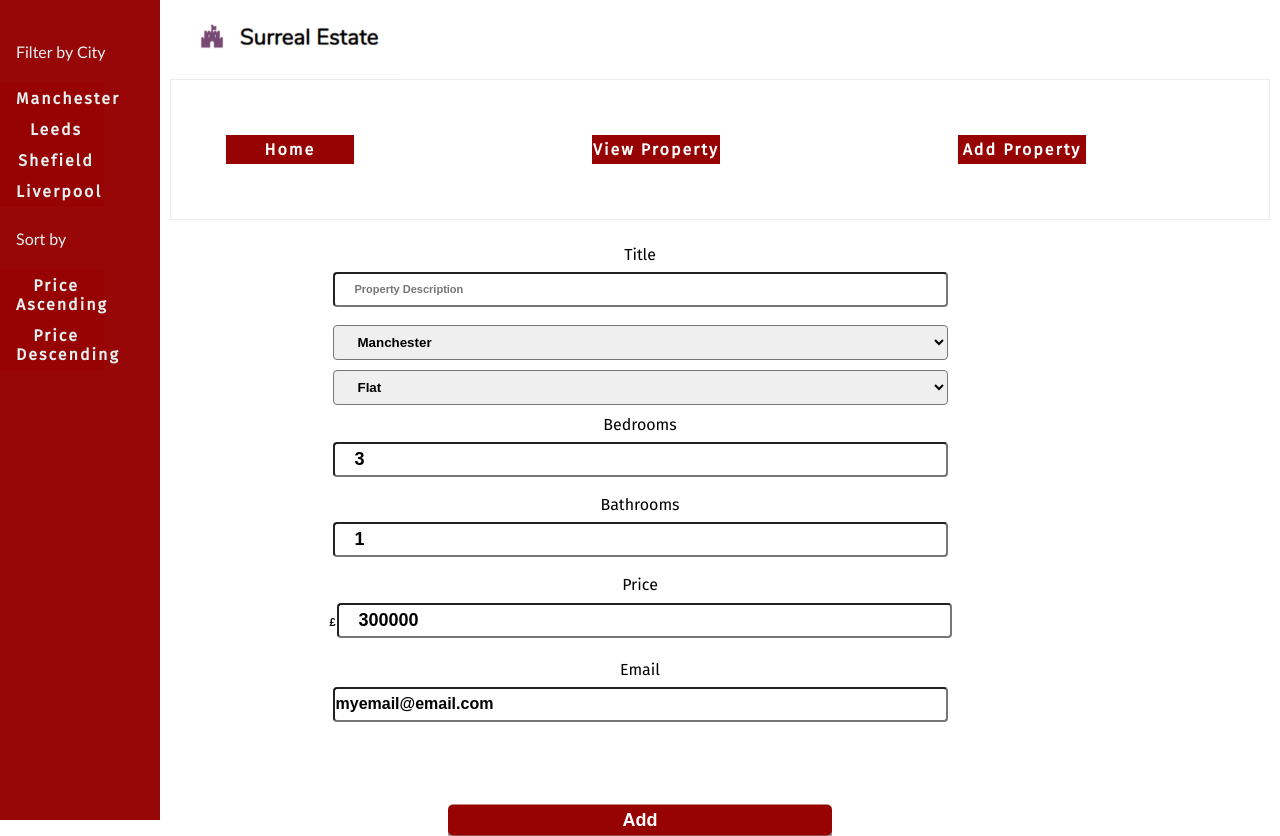
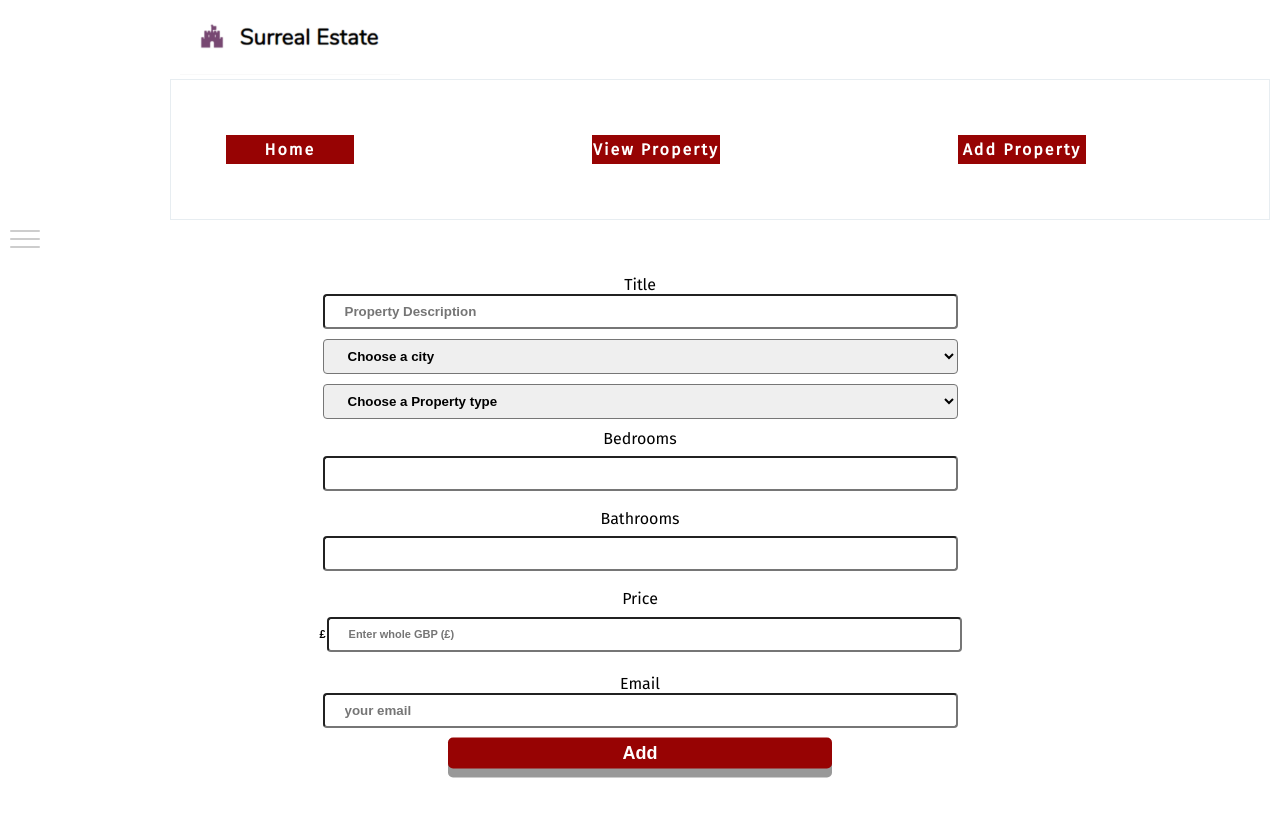
Before and after one commit to 56aint/surreal-estate, a React (Create React App) app: page /add-property in a window 1280 px wide. After the commit the page ends 800 px from the top, so only its background shows below. Built offline with nearby package versions, Linux system fonts and the light colour scheme.

Commit message:
more css, select menu option-not-getting-updated & SideBar component test

```diff
--- a/src/components/AddProperty.js
+++ b/src/components/AddProperty.js
@@ -8,12 +8,12 @@ const AddProperty = () => {
   const initialState = {
     fields: {
       title: "",
-      city: "Manchester",
-      type: "Flat",
-      bedrooms: 3,
-      bathrooms: 1,
-      price: 300000,
-      email: "myemail@email.com",
+      city: "",
+      type: "",
+      bedrooms: "",
+      bathrooms: "",
+      price: "",
+      email: "",
     },
     alert: {
       message: "",
@@ -78,6 +78,7 @@ const AddProperty = () => {
               value="fields.city"
               onChange={handleFieldChange}
             >
+              <option value="">Choose a city</option>
               <option value="Manchester">Manchester</option>
               <option value="Leeds">Leeds</option>
               <option value="Shefield">Shefield</option>
@@ -92,6 +93,7 @@ const AddProperty = () => {
               value="fields.type"
               onChange={handleFieldChange}
             >
+              <option value="">Choose a Property type</option>
               <option value="Flat">Flat</option>
               <option value="Detached">Detached</option>
               <option value="Semi-Detached">Semi-Detached</option>
--- a/src/components/SideBar.js
+++ b/src/components/SideBar.js
@@ -19,20 +19,40 @@ const SideBar = () => {
     });
   };
   return (
-    <div className="sidebar">
+    <nav role="navigation">
+      <div className="sidebarToggle">
+        <input name="toggle" type="checkbox" />
+        <label htmlFor="toggle">
+          <span>menu</span>
+          <div />
+          <div />
+          <div />
+        </label>
+
+        <ul className="sidebar">
           <p className="sidebar-title">Filter by City</p>
           <Link to={buildQueryString("query", { city: "Manchester" })}>
-        Manchester
+            <li>Manchester</li>
           </Link>
-      <Link to={buildQueryString("query", { city: "Leeds" })}>Leeds</Link>
-      <Link to={buildQueryString("query", { city: "Shefield" })}>Shefield</Link>
+          <Link to={buildQueryString("query", { city: "Leeds" })}>
+            <li>Leeds</li>
+          </Link>
+          <Link to={buildQueryString("query", { city: "Shefield" })}>
+            <li>Shefield</li>
+          </Link>
           <Link to={buildQueryString("query", { city: "Liverpool" })}>
-        Liverpool
+            <li>Liverpool</li>
           </Link>
           <p className="sidebar-title">Sort by</p>
-      <Link to={buildQueryString("sort", { price: 1 })}>Price Ascending</Link>
-      <Link to={buildQueryString("sort", { price: -1 })}>Price Descending</Link>
+          <Link to={buildQueryString("sort", { price: 1 })}>
+            <li>Price Ascending</li>
+          </Link>
+          <Link to={buildQueryString("sort", { price: -1 })}>
+            <li>Price Descending</li>
+          </Link>
+        </ul>
       </div>
+    </nav>
   );
 };
 
--- a/src/styles/AddProperty.css
+++ b/src/styles/AddProperty.css
@@ -1,12 +1,12 @@
 .add-property {
-  padding: 10px;
-  margin: 10px;
+  padding: 0px;
+  margin: 0px;
 }
 
 .add-property-button {
   width: 30%;
   position: absolute;
-  top: 100%;
+  /*top: 100%;*/
   left: 50%;
   -ms-transform: translate(-50%, -50%);
   transform: translate(-50%, -50%);
@@ -45,7 +45,7 @@
   align-items: center;
   padding: 5px;
 }
-input {
+input[type = number] {
   width: 50%;
   padding: 2px 20px;
   margin: 8px 0;
@@ -53,18 +53,39 @@ input {
   border-radius: 4px;
   font: 11px Arial;
   font-weight: bolder;
-
   height: 35px;
 }
-select {
+
+input[type = text], select {
   width: 50%;
-  padding: 4px 20px;
+  padding: 2px 20px;
+  box-sizing: border-box;
   border-radius: 4px;
   font: 13px;
   font-family: sans-serif;
   font-weight: bolder;
   height: 35px;
 }
+
+input[type = email] {
+  width: 50%;
+  padding: 2px 20px;
+  box-sizing: border-box;
+  border-radius: 4px;
+  font: 13px;
+  font-family: sans-serif;
+  font-weight: bolder;
+  height: 35px;
+}
+/*span.property-type {
+  display: inline-block;
+  text-align: center;
+  padding: 1px;
+  font: 11px Arial;
+  font-weight: bolder;
+  width: 100%;
+  height: 35px;
+}*/
 
 /*span.gbp {
   float: left;
@@ -86,10 +107,10 @@ span.gbp::before {
   padding: 1px;
 }
 
-.number-input {
+/*.number-input {
   font-size: large;
 }
 .email-input {
   font-size: medium;
   padding: 1px;
-}
+}*/
--- a/src/styles/Alert.css
+++ b/src/styles/Alert.css
@@ -4,6 +4,7 @@
 .alert-success {
   background-color: grey;
   color: green;
+  text-align: center;
 }
 
 .alert-error {
--- a/src/styles/PropertyCard.css
+++ b/src/styles/PropertyCard.css
@@ -21,3 +21,6 @@
   width: 100%;
   font-size: medium;
 }
+.property-card_title {
+  font-weight: bold;
+}
--- a/src/styles/SideBar.css
+++ b/src/styles/SideBar.css
@@ -1,38 +1,128 @@
-.sidebar {
-  height: 100%; /* remove this for "auto" height */
-  width: 160px; /* Set the width of the sidebar */
-  position: fixed; /* Fixed Sidebar (stay in place on scroll) */
-  z-index: 1; /* Stay on top */
-  /*top: 3.5em; Stay at the top */
-  top: 0;
-  left: 0;
-  background-color: rgb(151, 7, 7);
-  overflow-x: hidden; /* Disable horizontal scroll */
-  padding-top: 20px;
+
+.sidebarToggle {
+  /*display: block;*/
+   /*height: 100%;
+   width: 160px;*/
+   position: relative;
+   display: flex;
+   flex-direction: column;
+   margin-left: 0px;
+   padding: 10px;
+
+   top: 0px;
+   left: 0px;
+   z-index: 1;
+   -webkit-user-select: none;
+   -moz-user-select: none;
+    -ms-user-select: none;
+        user-select: none;
+ }
+
+ .sidebarToggle a {
+  display: block;
+  text-decoration: none;
+  color: white;
+  -webkit-transition: color 0.3s ease;
+  -o-transition: color 0.3s ease;
+  transition: color 0.3s ease;
+  padding: 6px 8px 6px 16px;
 }
 
-.sidebar-title {
-  padding: 6px 8px 6px 16px;
-  text-decoration: none;
-  font-size: 16px;
-  font-family: 'Gill Sans', 'Gill Sans MT', Calibri, 'Trebuchet MS', sans-serif;
-  color: #e5f1f1;
-  display: block;
-}
-.sidebar a {
-  padding: 6px 8px 6px 16px;
-  text-decoration: none;
-  font-size: 16px;
-  color: #e5f1f1;
-  display: block;
+.sideToggle a:hover {
+  color: #0b66a7;
 }
 
 
-.sidebar a:hover {
-  color: #17bbd8;
+/* The hamburger button hidden inside an input element */
+.sidebarToggle input {
+  display: block;
+  width: 30px;
+  height: 30px;
+  position: absolute;
+  top: -7px;
+  left: -5px;
+  padding: 0;
+  cursor: pointer;
+  opacity: 0; /* hide this */
+  z-index: 2; /* and place it over the hamburger */
+  -webkit-touch-callout: none;
 }
 
-@media screen and (max-height: 450px) {
-  .sidebar {padding-top: 12px;}
-  .sidebar a {font-size: 10px;}
+.sidebarToggle label {
+  position: relative;
+  display: block;
+  width: 30px;
+  height: 30px;
 }
+.sidebarToggle label span {
+  display: none;
+}
+
+/*
+ * Hamburger
+ */
+.sidebarToggle label div {
+  display: block;
+  width: 30px;
+  height: 2px;
+  margin-bottom: 6px;
+  position: relative;
+  background: #cdcdcd;
+  border-radius: 3px;
+  z-index: 1;
+  -webkit-transform-origin: 4px 0px;
+      -ms-transform-origin: 4px 0px;
+          transform-origin: 4px 0px;
+  -webkit-transition: all 0.3s ease;
+  -o-transition: all 0.3s ease;
+  transition: all 0.3s ease;
+}
+
+.sdiebarToggle label div:first-child {
+  -webkit-transform-origin: 0% 100%;
+      -ms-transform-origin: 0% 100%;
+          transform-origin: 0% 100%;
+}
+
+.sidebarToggle label div:nth-child(2) {
+    -webkit-transform-origin: 0% 0%;
+      -ms-transform-origin: 0% 0%;
+          transform-origin: 0% 0%;
+}
+
+/*
+ * Change the color of the hamburger when toggled
+ */
+.sidebarToggle input:checked + label div {
+  background: #232323;
+}
+
+/*
+ * Use absolute positioning to place the menu off-screen
+ */
+.sidebar {
+  position: absolute;
+  width: 200px;
+  margin: -100px 0 0 -50px;
+  padding: 50px;
+  padding-top: 125px;
+  background: #ffffff00;
+  list-style-type: none;
+  /* Hide the menu off-screen to the left */
+  left: -100%;
+  -webkit-transition: left 0.3s ease;
+  -o-transition: left 0.3s ease;
+  transition: left 0.3s ease;
+}
+
+.sidebar li {
+  padding: 10px 2px;
+  font-size: 12px;
+}
+
+/*
+ * Slide the menu in from left when the input is checked
+ */
+.sidebarToggle input:checked ~ ul {
+  left: 0;
+}
```
Also changed, not shown: 1 other file (tests, documents, lock files or other folders). Lines whose indentation alone changed are shown as unchanged.
